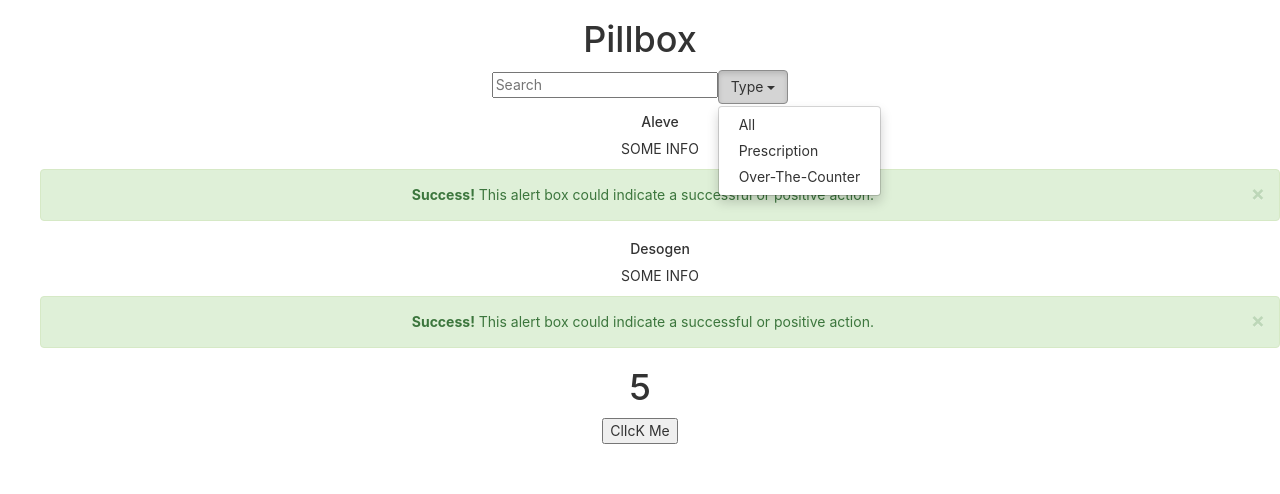
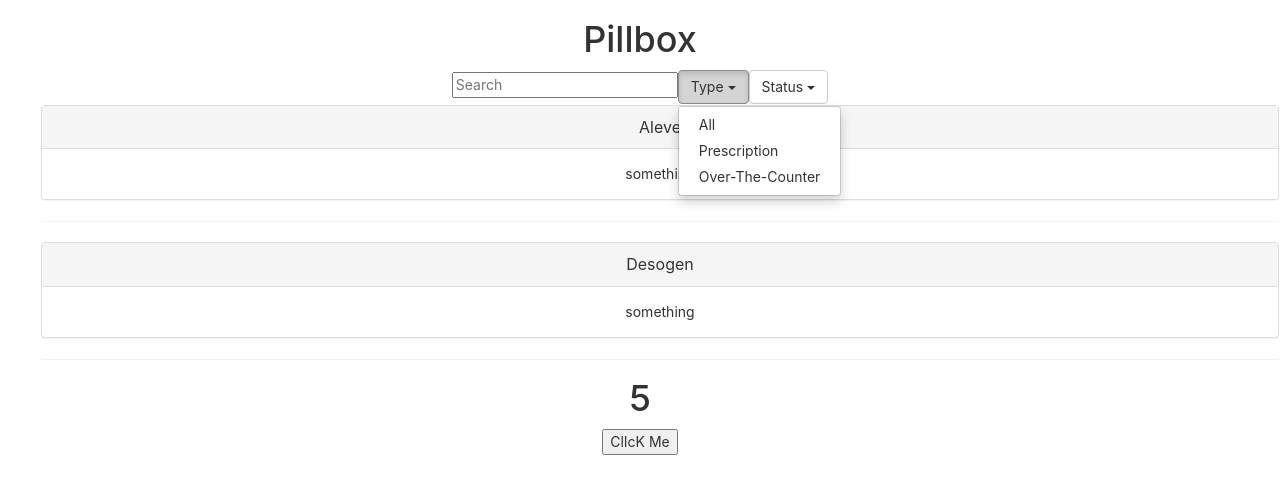
Before and after one commit to karentu/pillbox, a React (Create React App) app: page / in a window 1280 px wide. Both pictures are taken after a click on the button "Type". Shown: the top 494 px of the page. Built offline with nearby package versions, Linux system fonts and the light colour scheme.

Commit message:
filtering completed

```diff
--- a/src/FilteredList.jsx
+++ b/src/FilteredList.jsx
@@ -1,5 +1,5 @@
 import React, { Component } from 'react';
-import { DropdownButton, MenuItem } from 'react-bootstrap';
+import { DropdownButton, MenuItem, ButtonToolbar, ToggleButton, ToggleButtonGroup } from 'react-bootstrap';
 import List from './List';
 
 
@@ -9,24 +9,34 @@ class FilteredList extends Component {
     // The state is just a list of key/value pair (like a hashmap)
     this.state = {
       search: "",
-      type: "All"
+      type: "All",
+      status: "All"
     };
   }
-// Sets the state whenever the user types on the search bar
+
+  // Sets the state whenever the user types on the search bar
   onSearch = (event) => {
     this.setState({search: event.target.value.toLowerCase()});
   }
+
   filterItem = (item) => {
-      // Checks if the current search term is contained in this item
-      // TODO: add condition to check item's type
+    console.log(this.state.status);
       if (item.type === this.state.type || this.state.type === "All") {
+        if ((item.usage === this.state.status) || this.state.status === "All") {
           return item.name.toLowerCase().search(this.state.search) !== -1;
+        }
       }
+  }
+
+  selectType = (eventKey) => {
+       this.setState({
+           type: eventKey
+       })
   }
 
   selectDropdown = (eventKey) => {
        this.setState({
-           type: eventKey
+           status: eventKey
        })
   }
 
@@ -36,9 +46,14 @@ class FilteredList extends Component {
         <h1>Pillbox</h1>
         <input type="text" placeholder="Search" onChange={this.onSearch} />
         <DropdownButton id="typeDropdown" title={"Type"}>
+            <MenuItem eventKey="All" onSelect={this.selectType}>All</MenuItem>
+            <MenuItem eventKey="Prescription" onSelect={this.selectType}>Prescription</MenuItem>
+            <MenuItem eventKey="OTC" onSelect={this.selectType}>Over-The-Counter</MenuItem>
+        </DropdownButton>
+        <DropdownButton id="typeDropdown" title={"Status"}>
             <MenuItem eventKey="All" onSelect={this.selectDropdown}>All</MenuItem>
-            <MenuItem eventKey="Prescription" onSelect={this.selectDropdown}>Prescription</MenuItem>
-            <MenuItem eventKey="OTC" onSelect={this.selectDropdown}>Over-The-Counter</MenuItem>
+            <MenuItem eventKey="ongoing" onSelect={this.selectDropdown}>Active</MenuItem>
+            <MenuItem eventKey="asneeded" onSelect={this.selectDropdown}>Past</MenuItem>
         </DropdownButton>
         <List items={this.props.items.filter(this.filterItem)} />
       </div>
--- a/src/Pill.jsx
+++ b/src/Pill.jsx
@@ -1,15 +1,22 @@
 import React, { Component } from 'react';
+import {Panel, PanelGroup} from 'react-bootstrap';
 
 class Pill extends Component {
   render() {
     return ( <div key={this.props.item.name} className="pill">
-                <div class="card">
-                    <h5 class="card-title">{this.props.item.name}</h5>
-                    <p class="card-text">SOME INFO</p>
-                    <div class="alert alert-success alert-dismissible">
-                      <button type="button" class="close" data-dismiss="alert">×</button>
-                      <strong>Success!</strong> This alert box could indicate a successful or positive action.
-                    </div>
+                <div className="panel">
+                  <Panel id="collapsible-panel-example-2" defaultExpanded>
+                    <Panel.Heading>
+                      <Panel.Title toggle>
+                        {this.props.item.name}
+                      </Panel.Title>
+                    </Panel.Heading>
+                    <Panel.Collapse>
+                      <Panel.Body>
+                       {this.props.item.description}
+                     </Panel.Body>
+                   </Panel.Collapse>
+                 </Panel>
                 </div>
               </div>
       )
--- a/src/medications.json
+++ b/src/medications.json
@@ -4,13 +4,15 @@
    "type" : "OTC",
    "dosage" : "220 mg",
    "time" : "6",
-   "usage" : "asneeded"
+   "usage" : "asneeded",
+   "description": "something"
  },
   {"name" : "Desogen",
   "trade-name" : "Desogestrel",
    "type" : "Prescription",
    "dosage" : "1 pill",
    "time" : "24",
-   "usage" : "ongoing"
+   "usage" : "ongoing",
+   "description": "something"
   }
 ]
```
